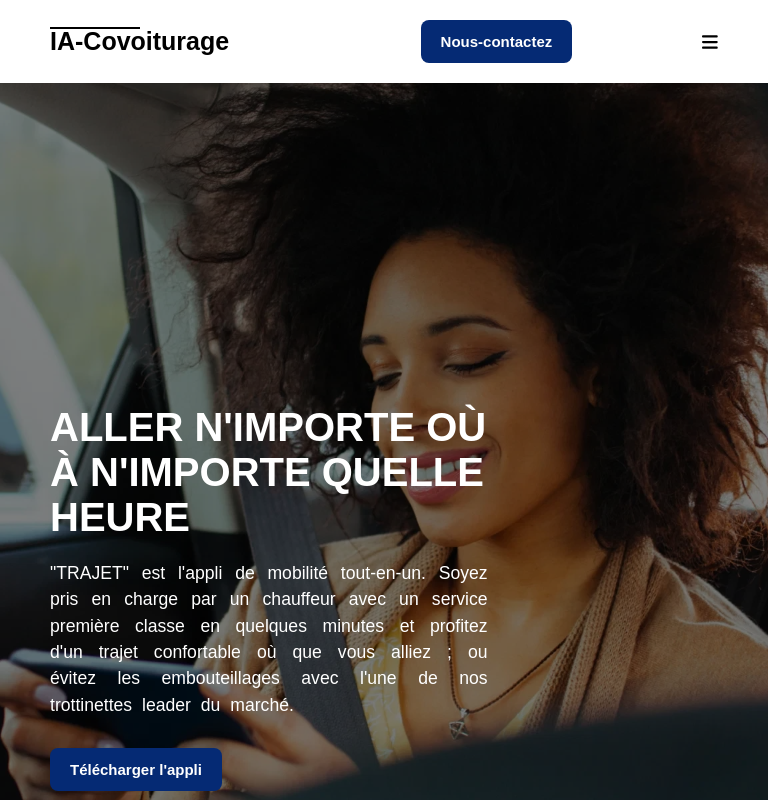
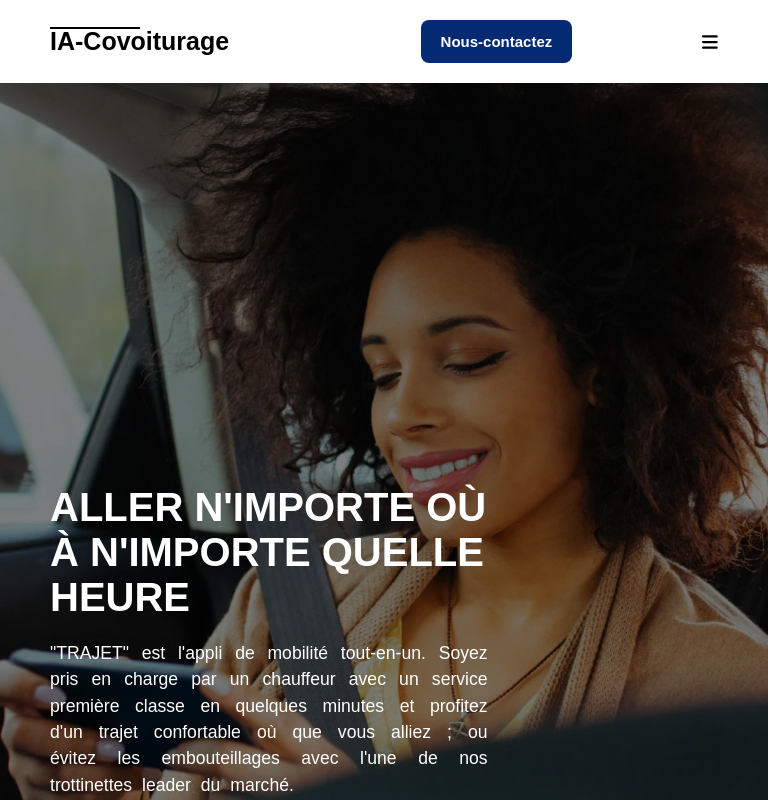
Before and after one commit to august-dev-pro/covoiturage-app, a React (Create React App) app: page / in a window 768 px wide. Shown: the top 800 px of the page. Built offline with nearby package versions, Linux system fonts and the light colour scheme.

Commit message:
responsive make

```diff
--- a/src/components/home/banner/banner.css
+++ b/src/components/home/banner/banner.css
@@ -111,7 +111,7 @@
 }
 @media (min-width: 768px) and (max-width: 991px) {
   .banner {
-    height: 130vh;
+    height: 150vh;
     display: flex;
     align-items: center;
     justify-content: start;
@@ -128,7 +128,7 @@
 }
 @media (min-width: 992px) and (max-width: 1199px) {
   .banner {
-    height: 150vh;
+    height: 160vh;
     display: flex;
     align-items: center;
     justify-content: start;
--- a/src/components/home/banner/banner.scss
+++ b/src/components/home/banner/banner.scss
@@ -129,7 +129,7 @@
 @media (min-width: 768px) and (max-width: 991px) {
   .banner {
     //padding: 0 60px;
-    height: 130vh;
+    height: 150vh;
     display: flex;
     align-items: center;
     justify-content: start;
@@ -152,7 +152,7 @@
 @media (min-width: 992px) and (max-width: 1199px) {
   .banner {
     //padding: 0 60px;
-    height: 150vh;
+    height: 160vh;
     display: flex;
     align-items: center;
     justify-content: start;
```
